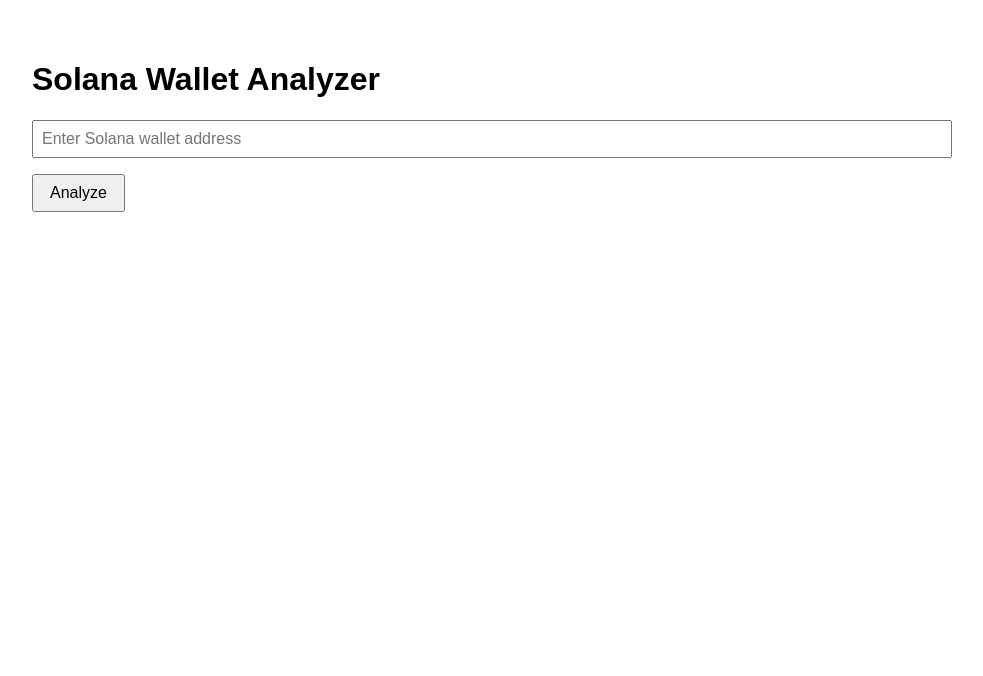
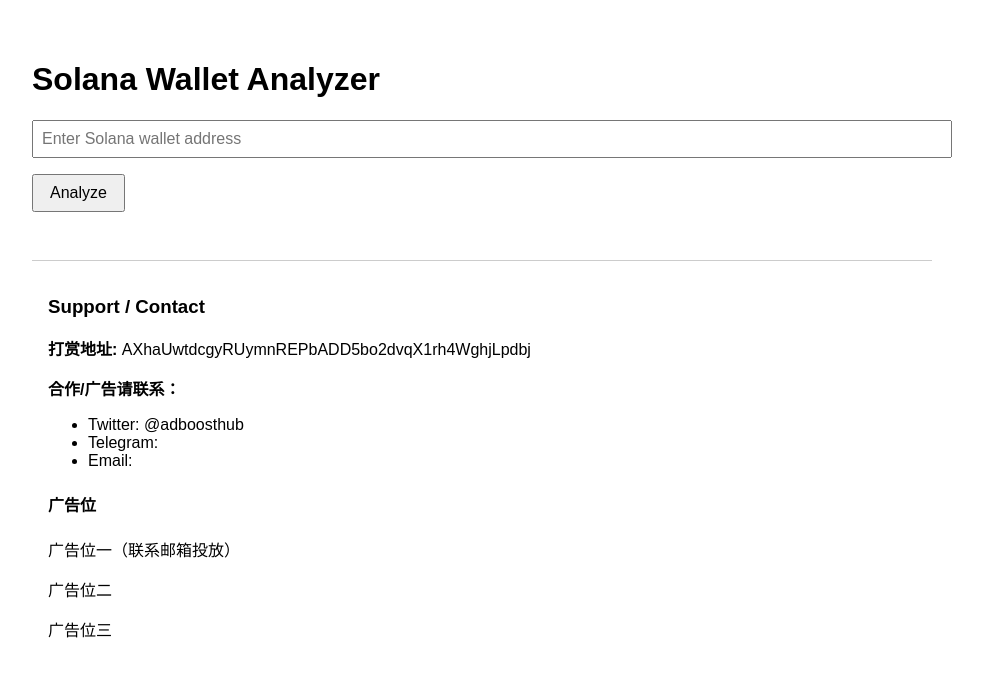
Before and after one commit to chaili45637/solana-analyzer-frontend, a React (Vite) app: page / in a window 1280 px wide. Shown: the top 676 px of the page, without its empty margins (158-1141 px from the left). Built offline with nearby package versions, Linux system fonts and the light colour scheme.

Commit message:
Add support info and ad sections

```diff
--- a/src/App.jsx
+++ b/src/App.jsx
@@ -56,6 +56,23 @@
           <p><strong>Wallet Value:</strong> {result.total_value} SOL</p >
         </div>
       )}
+
+      {/* 支持与广告区域 */}
+      <div style={{ marginTop: "3rem", padding: "1rem", borderTop: "1px solid #ccc" }}>
+        <h3>Support / Contact</h3>
+        <p><strong>打赏地址:</strong> AXhaUwtdcgyRUymnREPbADD5bo2dvqX1rh4WghjLpdbj</p >
+        <p><strong>合作/广告请联系：</strong></p >
+        <ul>
+          <li>Twitter: @adboosthub</li>
+          <li>Telegram: </li>
+          <li>Email: </li>
+        </ul>
+
+        <h4>广告位</h4>
+        <p>广告位一（联系邮箱投放）</p >
+        <p>广告位二</p >
+        <p>广告位三</p >
+      </div>
     </div>
   );
 }
```
